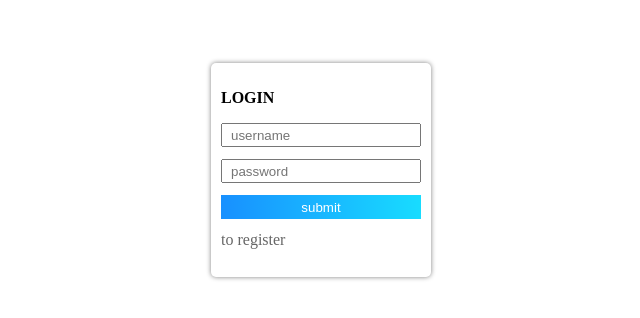
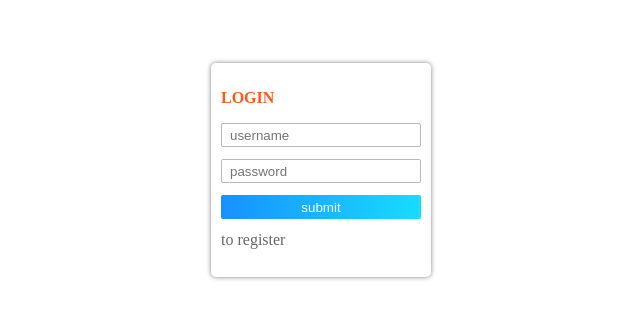
Before and after one commit to crazymad-tools/blog5, a React app: page /auth/login in a window 1280 px wide. Shown: the part 230-548 px from the top of the page, without its empty margins (319-959 px from the left). Built offline with nearby package versions, Linux system fonts and the light colour scheme; a small style sheet from the web is missing.

Commit message:
动画时间

```diff
--- a/src/pages/auth/index.scss
+++ b/src/pages/auth/index.scss
@@ -1,8 +1,8 @@
 @keyframes form-move-in {
-  from {
+  0% {
     transform: scale(0.3) perspective(3000px) rotateX(90deg);
   }
-  to {
+  100% {
     transform: scale(1) perspective(600px) rotateX(0deg);
   }
 }
@@ -16,7 +16,7 @@
 }
 
 .auth-form {
-  animation: form-move-in 0.75s;
+  animation: form-move-in 1s;
   box-shadow: 0 0 5px gray;
   width: max-content;
   padding: 10px;
@@ -25,12 +25,19 @@
   .auth-form-row {
     height: 36px;
   }
+  p {
+    color: #ff5918;
+  }
   input,
   button {
     width: 200px;
     box-sizing: border-box;
     padding: 0 8px;
     height: 24px;
+    border-radius: 2px;
+  }
+  input {
+    border: 1px solid #bababa;
   }
   button {
     display: block;
```
